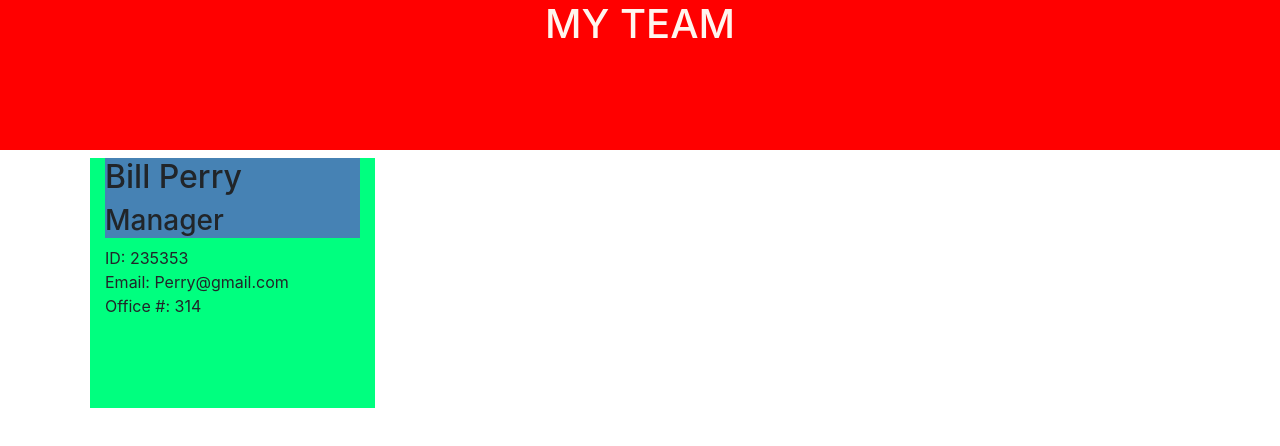
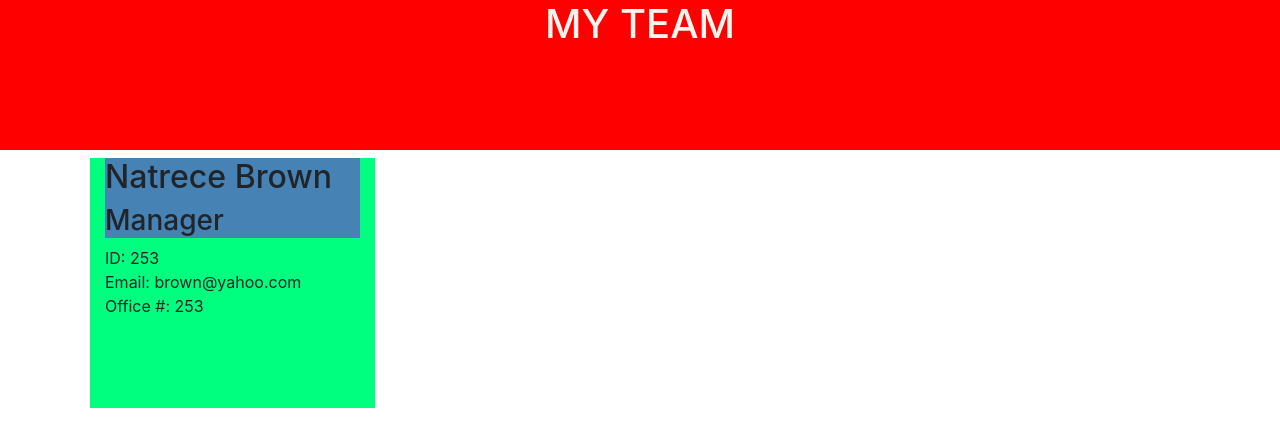
Before and after one commit to Marlowchu/Team-Profile-Generator, a website: page utils/Team.html in a window 1280 px wide. Drawn offline with nearby package versions, Linux system fonts and the light colour scheme.

Commit message:
working project

```diff
--- a/utils/Team.html
+++ b/utils/Team.html
@@ -6,7 +6,7 @@
     <meta name="viewport" content="width=device-width, initial-scale=1.0">
     <link rel="stylesheet" href="https://stackpath.bootstrapcdn.com/bootstrap/4.3.1/css/bootstrap.min.css"/>
 
-    <title>Document</title>
+    <title>My Team</title>
 </head>
 <body>
 
@@ -17,13 +17,13 @@
 
   <div class= "row" id= "print"><div class = "col-3" style="width: 250px; height: 250px; background-color: springgreen; margin-left: 20px; margin-bottom: 20px;">
       <div style="background-color: steelblue;">
-          <h2>Bill Perry</h2>
+          <h2>Natrece Brown</h2>
           <h3>Manager</h3>
       </div>
       <div>
-          <div>ID: 235353</div>
-          <div>Email: Perry@gmail.com</div>
-          <div>Office #: 314</div>
+          <div>ID: 253</div>
+          <div>Email: brown@yahoo.com</div>
+          <div>Office #: 253</div>
       </div>
   </div></div>
 
```
Also changed, not shown: generateHtml.js (+2 -27 lines).
